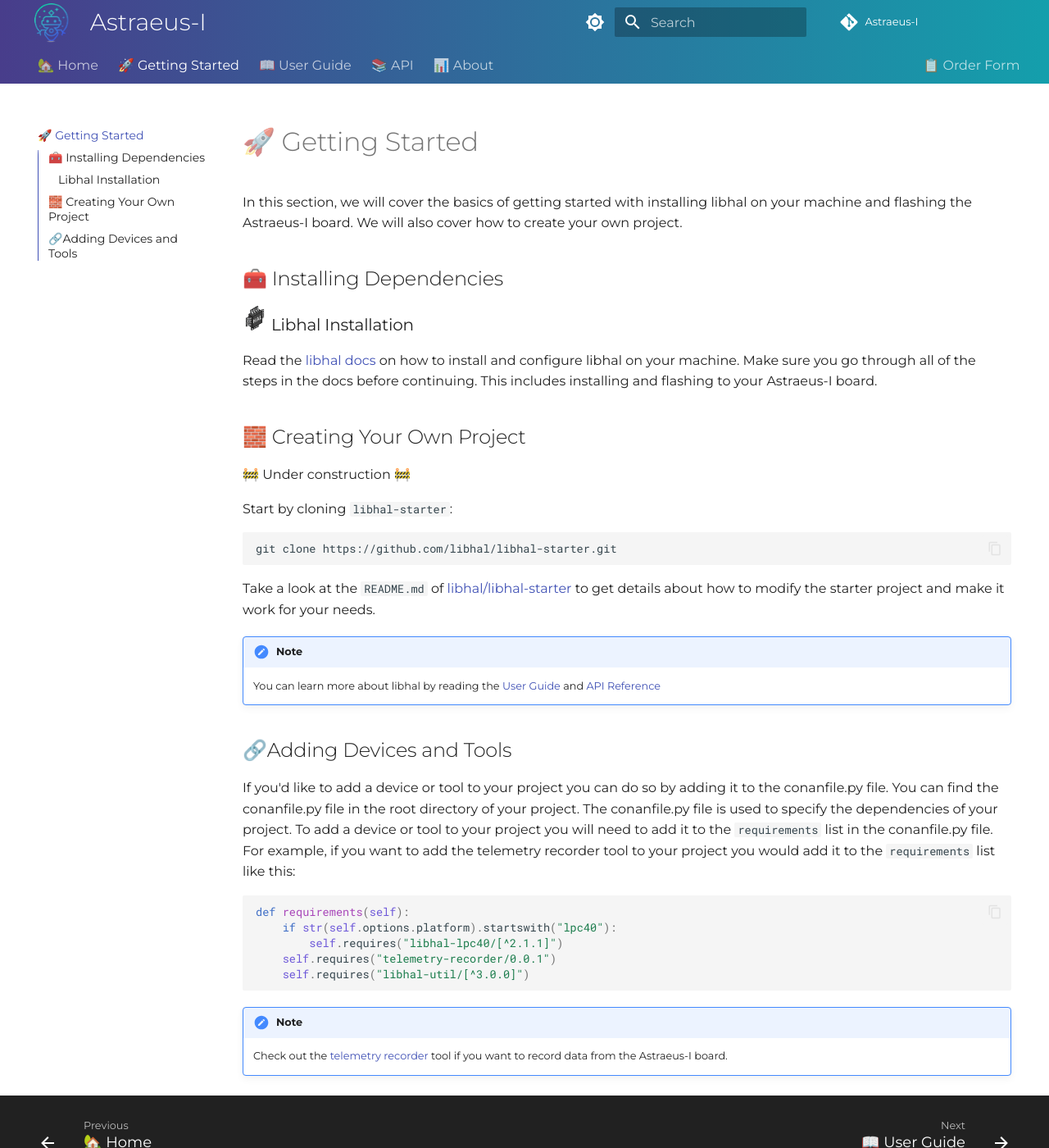
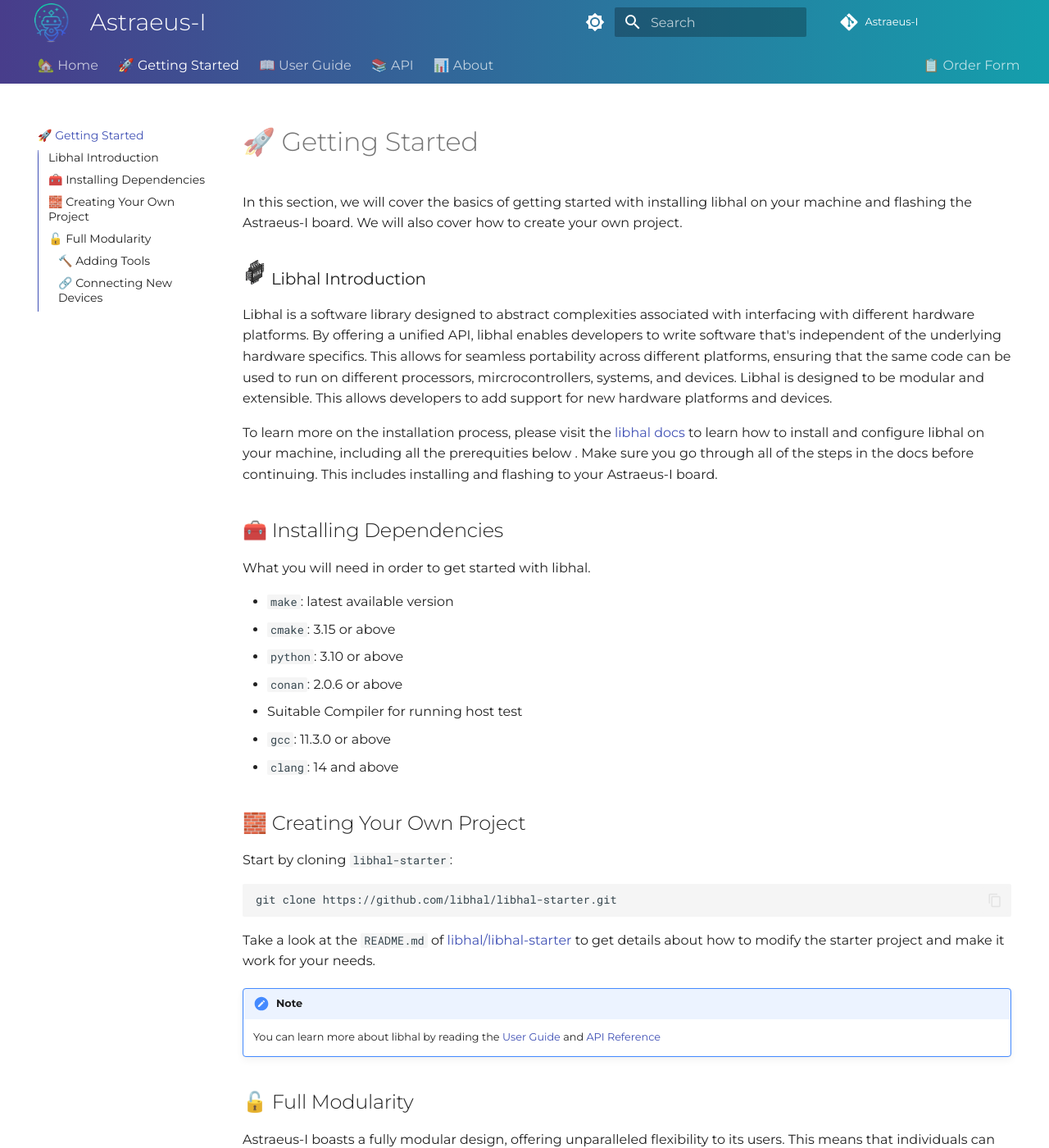
Before and after one commit to Astraeus-I/Astraeus-I.github.io, an MkDocs documentation site: the page built from docs/getting_started/getting_started.md, in a window 1280 px wide and 1400 px high. Shown: the whole window at 82% size. Built offline with MkDocs 1.6.1 and Material for MkDocs 9.7.7, drawn with Linux system fonts in a browser that asks for light colours; some of the changed text lies outside the part shown.

Commit message:
updated user_guide and getting_started

````diff
--- a/docs/getting_started/getting_started.md
+++ b/docs/getting_started/getting_started.md
@@ -2,14 +2,26 @@
 
 In this section, we will cover the basics of getting started with installing libhal on your machine and flashing the Astraeus-I board. We will also cover how to create your own project.
 
+### <img src="../../assets/libhal.png" style="width: 30px; height: auto;"> Libhal Introduction
+
+Libhal is a software library designed to abstract complexities associated with interfacing with different hardware platforms. By offering a unified API, libhal enables developers to write software that's independent of the underlying hardware specifics. This allows for seamless portability across different platforms, ensuring that the same code can be used to run on different processors, mircrocontrollers, systems, and devices. Libhal is designed to be modular and extensible. This allows developers to add support for new hardware platforms and devices.
+
+To learn more on the installation process, please visit the <a href="https://libhal.github.io/2.2/getting_started/" target="_blank">libhal docs</a>
+ to learn how to install and configure libhal on your machine, including all the prerequities below . Make sure you go through all of the steps in the docs before continuing. This includes installing and flashing to your Astraeus-I board.
+
 ## 🧰 Installing Dependencies
 
-### <img src="../../assets/libhal.png" style="width: 30px; height: auto;"> Libhal Installation
-Read the <a href="https://libhal.github.io/2.2/getting_started/" target="_blank">libhal docs</a>
- on how to install and configure libhal on your machine. Make sure you go through all of the steps in the docs before continuing. This includes installing and flashing to your Astraeus-I board.
+What you will need in order to get started with libhal.
+
+- `make`: latest available version
+- `cmake`: 3.15 or above
+- `python`: 3.10 or above
+- `conan`: 2.0.6 or above
+- Suitable Compiler for running host test
+- `gcc`: 11.3.0 or above
+- `clang`: 14 and above
 
 ## 🧱 Creating Your Own Project
-🚧 Under construction 🚧
 
 Start by cloning `libhal-starter`:
 
@@ -25,7 +37,11 @@
     You can learn more about libhal by reading the <a href="https://libhal.github.io/2.2/user_guide/fundamentals/" target="_blank">User Guide</a> and <a href="https://libhal.github.io/2.2/api/namespaces/" target="_blank">API Reference</a>
 
 
-## 🔗Adding Devices and Tools
+## 🔓 Full Modularity
+
+Astraeus-I boasts a fully modular design, offering unparalleled flexibility to its users. This means that individuals can effortlessly customize their setup by adding new devices or swapping out existing ones based on their evolving requirements. Such a design ensures that the board remains adaptable and future-proof, accommodating both current needs and potential future expansions. Whether you're aiming to integrate the latest devices or reconfigure your setup for a specific application, the Astraeus-I board's modular architecture empowers you to do so with ease and efficiency.
+
+### 🔨 Adding Tools
 
 If you'd like to add a device or tool to your project you can do so by adding it to the conanfile.py file. You can find the conanfile.py file in the root directory of your project. The conanfile.py file is used to specify the dependencies of your project. To add a device or tool to your project you will need to add it to the `requirements` list in the conanfile.py file. For example, if you want to add the telemetry recorder tool to your project you would add it to the `requirements` list like this:
 
@@ -38,3 +54,8 @@
 ```
 !!! note
     Check out the <a href="https://github.com/Astraeus-I/telemetry-recorder" target="_blank">telemetry recorder</a> tool if you want to record data from the Astraeus-I board.
+
+### 🔗 Connecting New Devices
+🚧 Under construction 🚧
+
+The Astraeus-I board is equipped with two Qwiic connectors, designed to facilitate effortless integration of additional device modules. This feature not only allows for straightforward singular module attachments but also supports daisy chaining, letting users link multiple modules in sequence. This capability ensures scalable expansions, enabling users to customize and augment the board's functionalities as per their requirements. Whether you're aiming for simple additions or building a more intricate system requring additional sensors, the Qwiic connectors on the Astraeus-I board make the process seamless and user-friendly.
````
Also changed, not shown: docs/user_guide/user_guide.md (+11 -3 lines).
